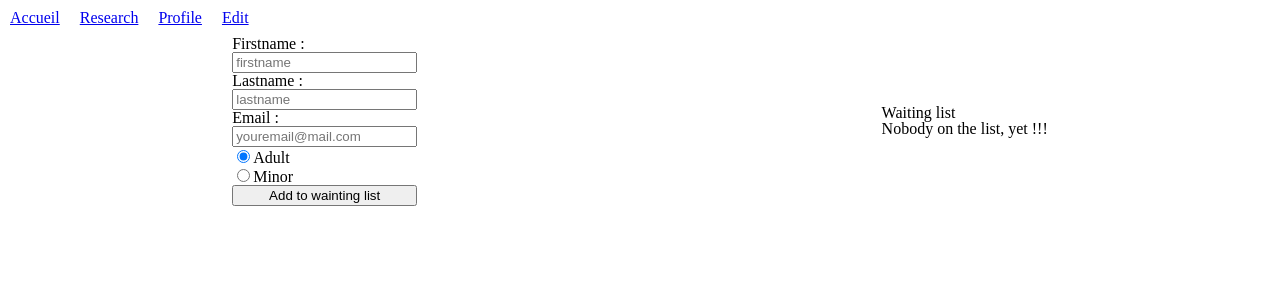
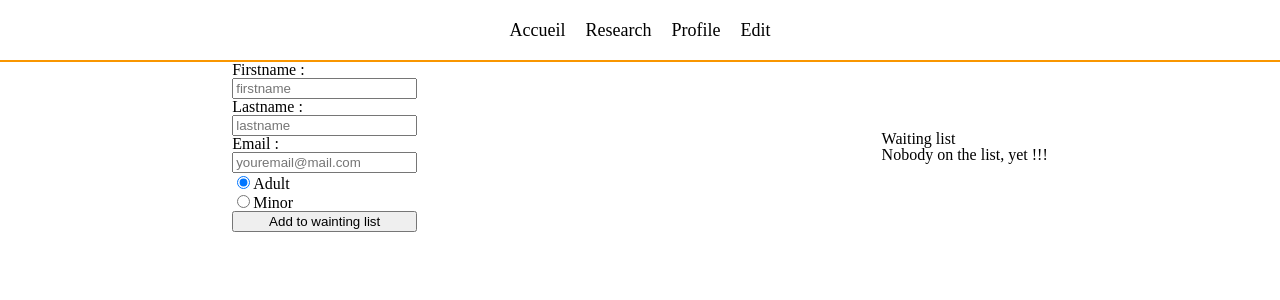
Before and after one commit to FrancoisNovais/vue-exercice-mise-en-pratique-2, a Vue app: page / in a window 1280 px wide. Shown: the top 300 px of the page. Built offline with nearby package versions, Linux system fonts and the light colour scheme.

Commit message:
Header CSS

```diff
--- a/src/components/Header.vue
+++ b/src/components/Header.vue
@@ -13,8 +13,17 @@ import { RouterLink } from 'vue-router'
 
 <style scoped>
 header {
-  padding: 10px;
+  height: 60px;
   display: flex;
+  justify-content: center;
+  align-items: center;
   gap: 20px;
+  border-bottom: 2px solid #f99600;
+}
+
+header a {
+  text-decoration: none;
+  color: black;
+  font-size: 18px;
 }
 </style>
```
